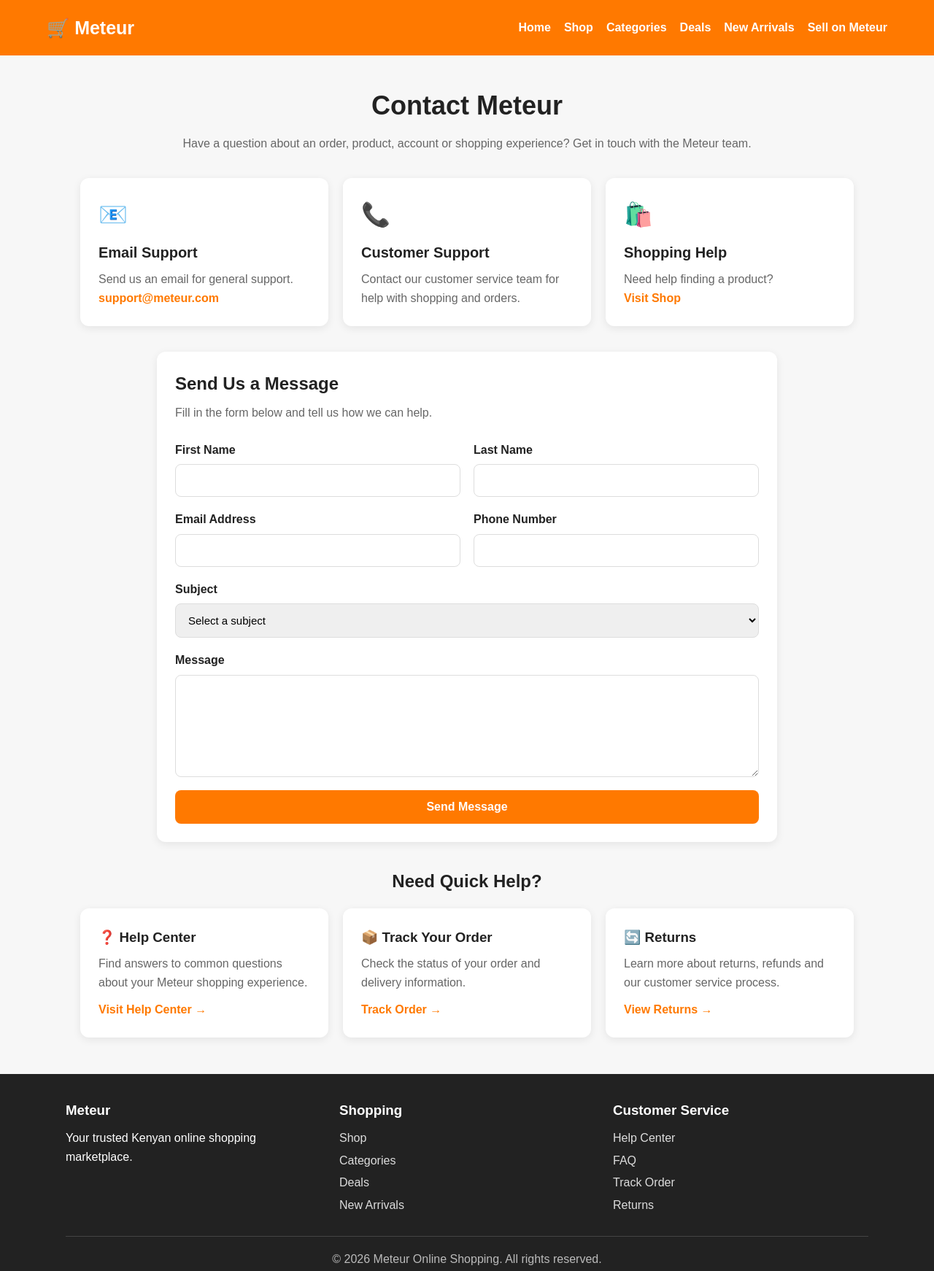
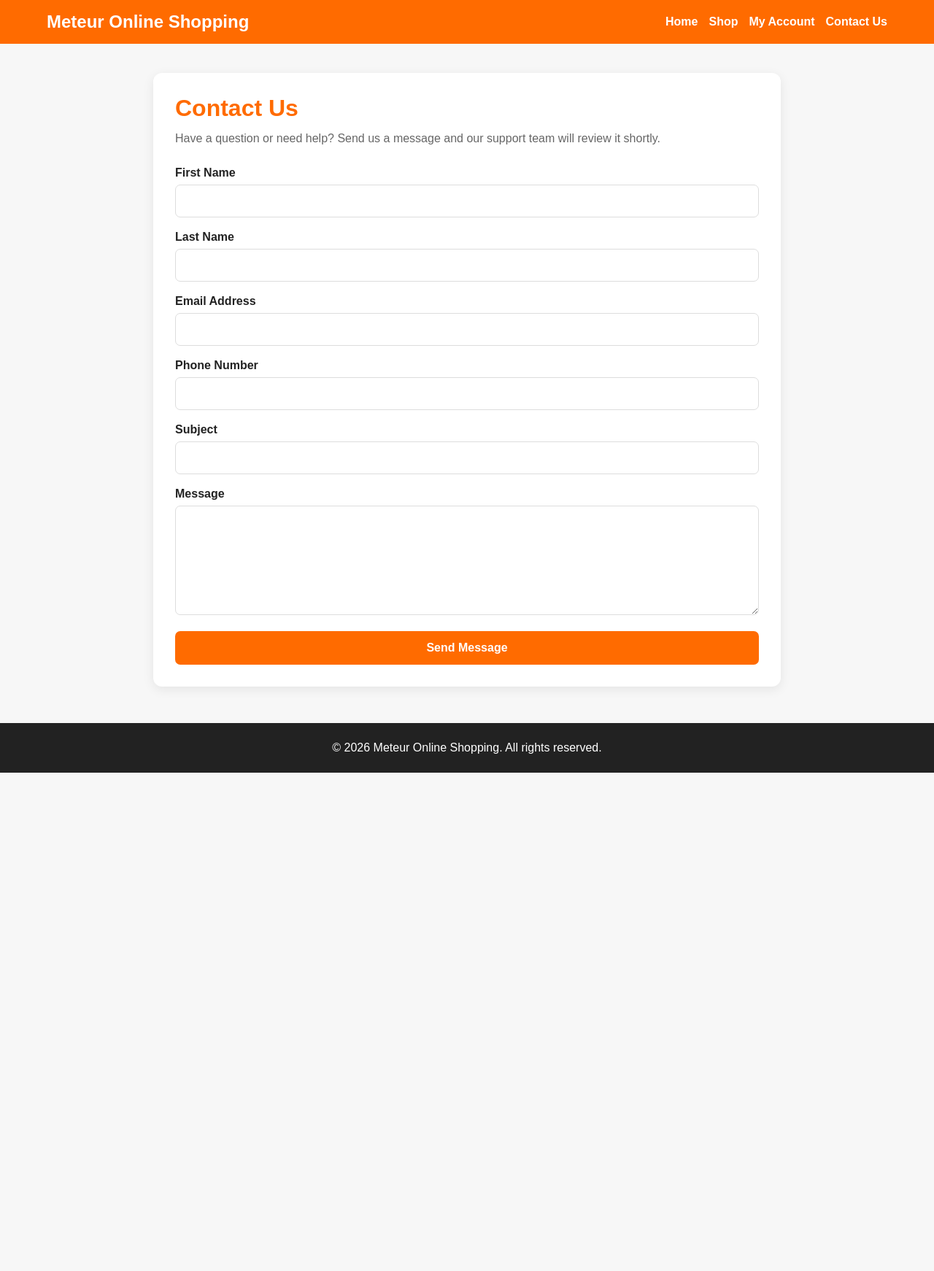
Before and after one commit to meteur2025/meteur-online-shopping, a plain HTML site: page contact.html in a window 1280 px wide. Shown: the whole page at 73% size. After the commit the page ends 1059 px from the top, so only its background shows below. Drawn offline with nearby package versions, Linux system fonts and the light colour scheme.

Commit message:
Connect contact form to automatic email reply
Updated the Meteur Online Shopping Contact Us page to send an automatic confirmation email after a customer support message is successfully saved. The form now securely calls the Vercel contact-reply API without exposing the Resend API key in the browser, preserves customer message storage in Supabase, handles email delivery errors, resets the form after successful submission, and provides clear success and error messages.

```diff
--- a/contact.html
+++ b/contact.html
@@ -3,7 +3,7 @@
 <head>
   <meta charset="UTF-8">
   <meta name="viewport" content="width=device-width, initial-scale=1.0">
-  <title>Contact Meteur</title>
+  <title>Contact Us - Meteur Online Shopping</title>
 
   <script src="https://cdn.jsdelivr.net/npm/@supabase/supabase-js@2"></script>
 
@@ -18,289 +18,153 @@
       font-family: Arial, sans-serif;
       background: #f7f7f7;
       color: #222;
-      line-height: 1.6;
-    }
-
-    a {
-      color: inherit;
-      text-decoration: none;
     }
 
     header {
-      background: #ff7900;
+      background: #ff6b00;
       color: white;
-      padding: 18px 5%;
-    }
-
-    .header-inner {
-      max-width: 1200px;
-      margin: auto;
+      padding: 16px 5%;
       display: flex;
+      justify-content: space-between;
       align-items: center;
-      justify-content: space-between;
-      gap: 20px;
+      flex-wrap: wrap;
+      gap: 15px;
     }
 
     .logo {
-      font-size: 25px;
+      font-size: 24px;
       font-weight: bold;
     }
 
-    .nav {
+    nav {
       display: flex;
+      gap: 15px;
       flex-wrap: wrap;
-      gap: 18px;
+    }
+
+    nav a {
+      color: white;
+      text-decoration: none;
       font-weight: bold;
     }
 
-    .nav a:hover {
+    nav a:hover {
       text-decoration: underline;
     }
 
-    main {
-      max-width: 1100px;
+    .container {
+      max-width: 900px;
       margin: 40px auto;
       padding: 0 20px;
     }
 
-    .hero {
-      text-align: center;
-      margin-bottom: 35px;
+    .card {
+      background: white;
+      border-radius: 12px;
+      padding: 30px;
+      box-shadow: 0 4px 15px rgba(0, 0, 0, 0.08);
     }
 
-    .hero h1 {
-      font-size: 36px;
+    h1 {
+      color: #ff6b00;
       margin-bottom: 10px;
     }
 
-    .hero p {
+    .intro {
       color: #666;
+      margin-bottom: 25px;
+      line-height: 1.6;
     }
 
-    .info-grid {
-      display: grid;
-      grid-template-columns: repeat(3, 1fr);
-      gap: 20px;
-      margin-bottom: 35px;
+    .form-group {
+      margin-bottom: 18px;
     }
 
-    .info-card,
-    .form-card,
-    .help-card {
-      background: white;
-      border-radius: 12px;
-      padding: 25px;
-      box-shadow: 0 3px 12px rgba(0,0,0,0.08);
-    }
-
-    .info-icon {
-      font-size: 32px;
-      margin-bottom: 10px;
-    }
-
-    .info-card h2 {
-      font-size: 20px;
-      margin-bottom: 8px;
-    }
-
-    .info-card p {
-      color: #666;
-    }
-
-    .info-card a {
-      color: #ff7900;
+    label {
+      display: block;
+      margin-bottom: 7px;
       font-weight: bold;
     }
 
-    .form-card {
-      max-width: 850px;
-      margin: auto;
-    }
-
-    .form-card h2 {
-      margin-bottom: 8px;
-    }
-
-    .form-card > p {
-      color: #666;
-      margin-bottom: 25px;
-    }
-
-    .form-grid {
-      display: grid;
-      grid-template-columns: 1fr 1fr;
-      gap: 18px;
-    }
-
-    .field {
-      display: flex;
-      flex-direction: column;
-    }
-
-    .field.full {
-      grid-column: 1 / -1;
-    }
-
-    label {
-      font-weight: bold;
-      margin-bottom: 7px;
-    }
-
     input,
-    select,
     textarea {
       width: 100%;
       padding: 13px;
       border: 1px solid #ddd;
-      border-radius: 8px;
+      border-radius: 7px;
       font-size: 15px;
-      font-family: inherit;
     }
 
     textarea {
-      min-height: 140px;
+      min-height: 150px;
       resize: vertical;
     }
 
     input:focus,
-    select:focus,
     textarea:focus {
       outline: none;
-      border-color: #ff7900;
+      border-color: #ff6b00;
     }
 
     button {
-      background: #ff7900;
+      width: 100%;
+      padding: 14px;
+      background: #ff6b00;
       color: white;
       border: none;
-      padding: 14px 25px;
-      border-radius: 8px;
+      border-radius: 7px;
       font-size: 16px;
       font-weight: bold;
       cursor: pointer;
     }
 
     button:hover {
-      background: #e66d00;
+      background: #e85f00;
     }
 
     button:disabled {
-      opacity: 0.6;
+      background: #aaa;
       cursor: not-allowed;
     }
 
-    .message {
-      margin: 18px 0;
+    #messageBox {
+      margin-top: 18px;
       padding: 14px;
-      border-radius: 8px;
+      border-radius: 7px;
       display: none;
-      font-weight: bold;
+      line-height: 1.5;
     }
 
     .success {
-      background: #e8f7ed;
-      color: #16733a;
+      background: #e8f8ee;
+      color: #18733a;
     }
 
     .error {
       background: #fdeaea;
-      color: #a12626;
-    }
-
-    .help-section {
-      margin-top: 35px;
-    }
-
-    .help-section h2 {
-      margin-bottom: 18px;
-      text-align: center;
-    }
-
-    .help-grid {
-      display: grid;
-      grid-template-columns: repeat(3, 1fr);
-      gap: 20px;
-    }
-
-    .help-card h3 {
-      margin-bottom: 8px;
-    }
-
-    .help-card p {
-      color: #666;
-      margin-bottom: 12px;
-    }
-
-    .help-card a {
-      color: #ff7900;
-      font-weight: bold;
+      color: #a32121;
     }
 
     footer {
+      margin-top: 50px;
       background: #222;
       color: white;
-      margin-top: 50px;
-      padding: 35px 5%;
+      text-align: center;
+      padding: 25px 15px;
     }
 
-    .footer-inner {
-      max-width: 1100px;
-      margin: auto;
+    @media (max-width: 600px) {
+      header {
+        flex-direction: column;
+        align-items: flex-start;
       }
 
-    .footer-grid {
-      display: grid;
-      grid-template-columns: repeat(3, 1fr);
-      gap: 25px;
-      margin-bottom: 25px;
+      nav {
+        gap: 10px;
       }
 
-    footer h3 {
-      margin-bottom: 10px;
-    }
-
-    footer a {
-      display: block;
-      color: #ddd;
-      margin: 5px 0;
-    }
-
-    footer a:hover {
-      color: white;
-    }
-
-    .copyright {
-      border-top: 1px solid #444;
-      padding-top: 18px;
-      color: #bbb;
-      text-align: center;
-    }
-
-    @media (max-width: 800px) {
-      .info-grid,
-      .help-grid,
-      .footer-grid {
-        grid-template-columns: 1fr;
-      }
-
-      .form-grid {
-        grid-template-columns: 1fr;
-      }
-
-      .field.full {
-        grid-column: auto;
-      }
-
-      .header-inner {
-        flex-direction: column;
-      }
-
-      .nav {
-        justify-content: center;
-      }
-
-      .hero h1 {
-        font-size: 30px;
+      .card {
+        padding: 20px;
       }
     }
   </style>
@@ -309,179 +173,78 @@
 <body>
 
   <header>
-  <div class="header-inner">
-    <a href="index.html" class="logo">🛒 Meteur</a>
+    <div class="logo">Meteur Online Shopping</div>
 
-    <nav class="nav">
+    <nav>
       <a href="index.html">Home</a>
       <a href="shop.html">Shop</a>
-      <a href="categories.html">Categories</a>
-      <a href="deals.html">Deals</a>
-      <a href="new-arrivals.html">New Arrivals</a>
-      <a href="sell.html">Sell on Meteur</a>
+      <a href="dashboard.html">My Account</a>
+      <a href="contact.html">Contact Us</a>
     </nav>
-  </div>
   </header>
 
-<main>
+  <main class="container">
+    <div class="card">
 
-  <section class="hero">
-    <h1>Contact Meteur</h1>
-    <p>Have a question about an order, product, account or shopping experience? Get in touch with the Meteur team.</p>
-  </section>
+      <h1>Contact Us</h1>
 
-  <section class="info-grid">
-
-    <div class="info-card">
-      <div class="info-icon">📧</div>
-      <h2>Email Support</h2>
-      <p>Send us an email for general support.</p>
-      <a href="mailto:support@meteur.com">support@meteur.com</a>
-    </div>
-
-    <div class="info-card">
-      <div class="info-icon">📞</div>
-      <h2>Customer Support</h2>
-      <p>Contact our customer service team for help with shopping and orders.</p>
-    </div>
-
-    <div class="info-card">
-      <div class="info-icon">🛍️</div>
-      <h2>Shopping Help</h2>
-      <p>Need help finding a product?</p>
-      <a href="shop.html">Visit Shop</a>
-    </div>
-
-  </section>
-
-  <section class="form-card">
-
-    <h2>Send Us a Message</h2>
-    <p>Fill in the form below and tell us how we can help.</p>
-
-    <div id="formMessage" class="message"></div>
+      <p class="intro">
+        Have a question or need help? Send us a message and our support team
+        will review it shortly.
+      </p>
 
       <form id="contactForm">
 
-      <div class="form-grid">
-
-        <div class="field">
+        <div class="form-group">
           <label for="firstName">First Name</label>
-          <input id="firstName" type="text" required>
+          <input type="text" id="firstName" required>
         </div>
 
-        <div class="field">
+        <div class="form-group">
           <label for="lastName">Last Name</label>
-          <input id="lastName" type="text" required>
+          <input type="text" id="lastName" required>
         </div>
 
-        <div class="field">
+        <div class="form-group">
           <label for="email">Email Address</label>
-          <input id="email" type="email" required>
+          <input type="email" id="email" required>
         </div>
 
-        <div class="field">
+        <div class="form-group">
           <label for="phone">Phone Number</label>
-          <input id="phone" type="tel">
+          <input type="text" id="phone">
         </div>
 
-        <div class="field full">
+        <div class="form-group">
           <label for="subject">Subject</label>
-          <select id="subject" required>
-            <option value="">Select a subject</option>
-            <option value="Order Question">Order Question</option>
-            <option value="Delivery Question">Delivery Question</option>
-            <option value="Product Question">Product Question</option>
-            <option value="Account Support">Account Support</option>
-            <option value="Payment Question">Payment Question</option>
-            <option value="Seller Support">Seller Support</option>
-            <option value="Other">Other</option>
-          </select>
+          <input type="text" id="subject" required>
         </div>
 
-        <div class="field full">
+        <div class="form-group">
           <label for="message">Message</label>
           <textarea id="message" required></textarea>
         </div>
 
-        <div class="field full">
-          <button type="submit" id="submitButton">Send Message</button>
-        </div>
+        <button type="submit" id="submitButton">
+          Send Message
+        </button>
 
-      </div>
+        <div id="messageBox"></div>
 
       </form>
 
-  </section>
-
-  <section class="help-section">
-
-    <h2>Need Quick Help?</h2>
-
-    <div class="help-grid">
-
-      <div class="help-card">
-        <h3>❓ Help Center</h3>
-        <p>Find answers to common questions about your Meteur shopping experience.</p>
-        <a href="help.html">Visit Help Center →</a>
     </div>
-
-      <div class="help-card">
-        <h3>📦 Track Your Order</h3>
-        <p>Check the status of your order and delivery information.</p>
-        <a href="track-order.html">Track Order →</a>
-      </div>
-
-      <div class="help-card">
-        <h3>🔄 Returns</h3>
-        <p>Learn more about returns, refunds and our customer service process.</p>
-        <a href="returns.html">View Returns →</a>
-      </div>
-
-    </div>
-
-  </section>
-
   </main>
 
   <footer>
-  <div class="footer-inner">
-
-    <div class="footer-grid">
-
-      <div>
-        <h3>Meteur</h3>
-        <p>Your trusted Kenyan online shopping marketplace.</p>
-      </div>
-
-      <div>
-        <h3>Shopping</h3>
-        <a href="shop.html">Shop</a>
-        <a href="categories.html">Categories</a>
-        <a href="deals.html">Deals</a>
-        <a href="new-arrivals.html">New Arrivals</a>
-      </div>
-
-      <div>
-        <h3>Customer Service</h3>
-        <a href="help.html">Help Center</a>
-        <a href="faq.html">FAQ</a>
-        <a href="track-order.html">Track Order</a>
-        <a href="returns.html">Returns</a>
-      </div>
-
-    </div>
-
-    <div class="copyright">
-      © 2026 Meteur Online Shopping. All rights reserved.
-    </div>
-
-  </div>
+    <p>© 2026 Meteur Online Shopping. All rights reserved.</p>
   </footer>
 
   <script>
     const SUPABASE_URL = "https://nytsdeupaootukcullgi.supabase.co";
-  const SUPABASE_KEY = "sb_publishable_cIqzHoafy_AEdB48KS_Wpg_LDqE1sFC";
+
+    const SUPABASE_KEY =
+      "sb_publishable_cIqzHoafy_AEdB48KS_Wpg_LDqE1sFC";
 
     const supabaseClient = window.supabase.createClient(
       SUPABASE_URL,
@@ -489,40 +252,48 @@
     );
 
     const contactForm = document.getElementById("contactForm");
-  const formMessage = document.getElementById("formMessage");
     const submitButton = document.getElementById("submitButton");
+    const messageBox = document.getElementById("messageBox");
 
     function showMessage(text, type) {
-    formMessage.textContent = text;
-    formMessage.className = "message " + type;
-    formMessage.style.display = "block";
+      messageBox.textContent = text;
+      messageBox.className = type;
+      messageBox.style.display = "block";
     }
 
-  contactForm.addEventListener("submit", async function(event) {
+    contactForm.addEventListener("submit", async function (event) {
       event.preventDefault();
 
       submitButton.disabled = true;
       submitButton.textContent = "Sending...";
 
-    formMessage.style.display = "none";
+      messageBox.style.display = "none";
 
-    const firstName = document.getElementById("firstName").value.trim();
-    const lastName = document.getElementById("lastName").value.trim();
-    const email = document.getElementById("email").value.trim();
-    const phone = document.getElementById("phone").value.trim();
-    const subject = document.getElementById("subject").value;
-    const message = document.getElementById("message").value.trim();
+      const firstName =
+        document.getElementById("firstName").value.trim();
 
-    if (!firstName || !lastName || !email || !subject || !message) {
-      showMessage("Please complete all required fields.", "error");
-      submitButton.disabled = false;
-      submitButton.textContent = "Send Message";
-      return;
-    }
+      const lastName =
+        document.getElementById("lastName").value.trim();
 
-    const { error } = await supabaseClient
+      const email =
+        document.getElementById("email").value.trim();
+
+      const phone =
+        document.getElementById("phone").value.trim();
+
+      const subject =
+        document.getElementById("subject").value.trim();
+
+      const message =
+        document.getElementById("message").value.trim();
+
+      try {
+
+        /* Step 1: Save the customer's message */
+        const { data, error } = await supabaseClient
           .from("customer_messages")
-      .insert({
+          .insert([
+            {
               first_name: firstName,
               last_name: lastName,
               email: email,
@@ -530,29 +301,70 @@
               subject: subject,
               message: message,
               status: "New"
+            }
+          ])
+          .select("id")
+          .single();
+
+        if (error) {
+          console.error("Supabase error:", error);
+
+          throw new Error(
+            "Your message could not be submitted. Please try again."
+          );
+        }
+
+        /* Step 2: Ask the secure server to send the automatic reply */
+        const replyResponse = await fetch("/api/contact-reply.js", {
+          method: "POST",
+          headers: {
+            "Content-Type": "application/json"
+          },
+          body: JSON.stringify({
+            email: email,
+            firstName: firstName,
+            messageId: data.id
+          })
         });
 
-    if (error) {
-      console.error(error);
+        const replyResult = await replyResponse.json();
+
+        if (!replyResponse.ok || !replyResult.success) {
+          console.error("Automatic reply error:", replyResult);
+
           showMessage(
-        "Your message could not be submitted. Please try again.",
-        "error"
+            "Your message has been received successfully. The automatic email reply could not be sent.",
+            "success"
           );
 
-      submitButton.disabled = false;
-      submitButton.textContent = "Send Message";
+          contactForm.reset();
           return;
         }
 
+        /* Step 3: Confirm both actions */
         showMessage(
-      "Your message has been submitted successfully.",
+          "Your message has been submitted successfully. A confirmation email has been sent to your email address.",
           "success"
         );
 
         contactForm.reset();
 
+      } catch (error) {
+
+        console.error("Contact form error:", error);
+
+        showMessage(
+          error.message ||
+          "Something went wrong. Please try again.",
+          "error"
+        );
+
+      } finally {
+
         submitButton.disabled = false;
         submitButton.textContent = "Send Message";
+
+      }
     });
   </script>
 
```
Lines whose indentation alone changed are shown as unchanged.
